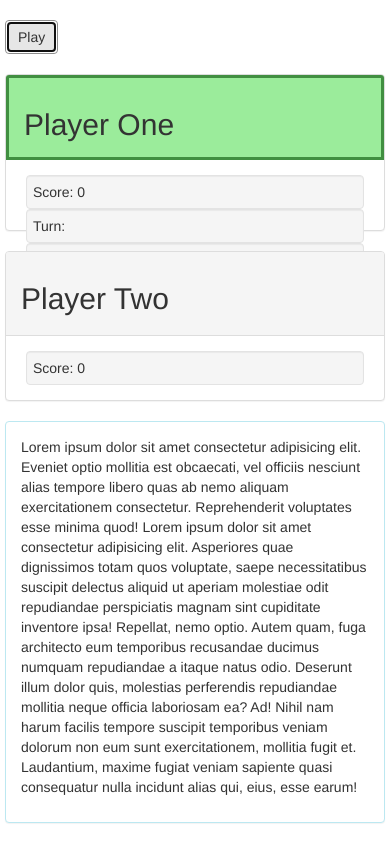
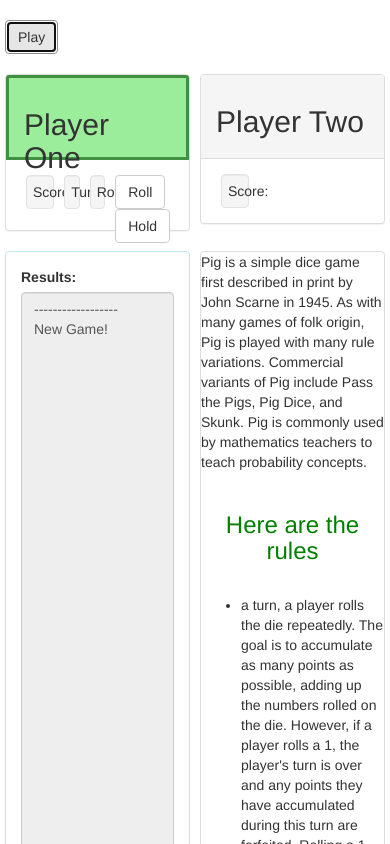
Before and after one commit to twick00/Pig-Dice, a plain HTML site: page index.html in a window 390 px wide. Both pictures are taken after a click on the button "Play". Shown: the top 844 px of the page. Drawn offline with Linux system fonts and the light colour scheme.

Commit message:
Fix bug displaying scores incorrectly, fix styling for mobile compatability.

```diff
--- a/css/styles.css
+++ b/css/styles.css
@@ -17,8 +17,32 @@
 .controls .well {
     padding: 6px;
     margin: unset;
+
 }
 .col-xs-1, .col-sm-1, .col-md-1, .col-lg-1, .col-xs-2, .col-sm-2, .col-md-2, .col-lg-2, .col-xs-3, .col-sm-3, .col-md-3, .col-lg-3, .col-xs-4, .col-sm-4, .col-md-4, .col-lg-4, .col-xs-5, .col-sm-5, .col-md-5, .col-lg-5, .col-xs-6, .col-sm-6, .col-md-6, .col-lg-6, .col-xs-7, .col-sm-7, .col-md-7, .col-lg-7, .col-xs-8, .col-sm-8, .col-md-8, .col-lg-8, .col-xs-9, .col-sm-9, .col-md-9, .col-lg-9, .col-xs-10, .col-sm-10, .col-md-10, .col-lg-10, .col-xs-11, .col-sm-11, .col-md-11, .col-lg-11, .col-xs-12, .col-sm-12, .col-md-12, .col-lg-12 {
     padding-right: 5px;
     padding-left: 5px;
 }
+.row {
+    display: -webkit-box;
+    display: -webkit-flex;
+    display: -ms-flexbox;
+    display:         flex;
+    flex-wrap: wrap;
+  }
+.algn {
+    display: inline;
+}
+
+.text-output {
+    height: 100%;
+  }
+.panel-body {
+    height: 90%;
+}
+.panel-info {
+    height: 100%;
+}
+textarea.form-control{
+    height: 90%;
+}
--- a/index.html
+++ b/index.html
@@ -19,86 +19,89 @@
       </div>
     </div>
     <br>
-    <div class="row inline-block">
-      <div class="col-sm-6">
+    <div class="row">
+      <div class="col-xs-6">
         <div class="panel panel-default">
           <div class="panel-heading player-one">
             <h2>Player One</h2>
           </div>
           <div class="panel-body controls">
-            <div class="col-sm-3">
-              <div class="well">Score:
-                <span id="player-one-score">0</span>
+            <div class="col-xs-3">
+              <div class="well">Score:<span id="player-one-score">0</span>
               </div>
             </div>
             <!-- Player One Buttons -->
             <div id="player-one-controls">
-              <div class="col-sm-2">
-                <div class="well">Turn:
-                  <span class="current-turn"></span>
+              <div class="col-xs-2">
+                <div class="well">Turn:<span class="current-turn"></span>
                 </div>
               </div>
-              <div class="col-sm-2">
-                <div class="well">Roll:
-                  <span class="current-roll"></span>
+              <div class="col-xs-2">
+                <div class="well">Roll:<span class="current-roll"></span>
                 </div>
               </div>
-              <div class="col-lg-5">
-                <button type="button" class="btn btn-default left-align roll">Roll!</button>
-                <button type="button" class="btn btn-default left-align hold">Hold!</button>
+              <div class="col-xs-5">
+                <button type="button" class="btn btn-default left-align roll">Roll</button>
+                <button type="button" class="btn btn-default left-align hold">Hold</button>
               </div>
             </div>
           </div>
         </div>
       </div>
-      <div class="col-sm-6">
+      <div class="col-xs-6">
         <div class="panel panel-default">
           <div class="panel-heading player-two">
             <h2>Player Two</h2>
           </div>
           <div class="panel-body controls">
-            <div class="col-sm-3">
-              <div class="well">Score:
-                <span id="player-two-score">0</span>
+            <div class="col-xs-3">
+              <div class="well">Score:<span id="player-two-score">0</span>
               </div>
             </div>
             <!-- Player Two Buttons -->
             <div id="player-two-controls">
-              <div class="col-sm-2">
-                <div class="well">Turn:
-                  <span class="current-turn"></span>
+              <div class="col-xs-2">
+                <div class="well">Turn:<span class="current-turn"></span>
                 </div>
               </div>
-              <div class="col-sm-2">
-                <div class="well">Roll:
-                  <span class="current-roll"></span>
+              <div class="col-xs-2">
+                <div class="well">Roll:<span class="current-roll"></span>
                 </div>
               </div>
-              <div class="col-lg-5">
-                <button type="button" class="btn btn-default left-align roll">Roll!</button>
-                <button type="button" class="btn btn-default left-align hold">Hold!</button>
+              <div class="col-xs-4">
+                <button type="button" class="btn btn-default left-align roll">Roll</button>
+                <button type="button" class="btn btn-default left-align hold">Hold</button>
               </div>
             </div>
           </div>
         </div>
       </div>
     </div>
-    <div class="row">
-      <div class="col-sm-12">
+    <div class="row row-eq-height">
+      <div id="my-row" class="col-xs-6">
         <div class="panel panel-info">
           <div class="panel-body">
-            <p>
-              Lorem ipsum dolor sit amet consectetur adipisicing elit. Eveniet optio mollitia est obcaecati, vel officiis nesciunt alias
-              tempore libero quas ab nemo aliquam exercitationem consectetur. Reprehenderit voluptates esse minima quod!
-              Lorem ipsum dolor sit amet consectetur adipisicing elit. Asperiores quae dignissimos totam quos voluptate,
-              saepe necessitatibus suscipit delectus aliquid ut aperiam molestiae odit repudiandae perspiciatis magnam sint
-              cupiditate inventore ipsa! Repellat, nemo optio. Autem quam, fuga architecto eum temporibus recusandae ducimus
-              numquam repudiandae a itaque natus odio. Deserunt illum dolor quis, molestias perferendis repudiandae mollitia
-              neque officia laboriosam ea? Ad! Nihil nam harum facilis tempore suscipit temporibus veniam dolorum non eum
-              sunt exercitationem, mollitia fugit et. Laudantium, maxime fugiat veniam sapiente quasi consequatur nulla incidunt
-              alias qui, eius, esse earum!
-            </p>
+            <label for="result-output" id="result-heading">Results:</label>
+            <textarea readonly class="form-control" rows="20" id="result-output" style="resize: none;"></textarea>
           </div>
+        </div>
+      </div>
+      <div class="col-xs-6">
+        <div class="panel panel-default text-output">
+        <p>Pig is a simple dice game first described in print by John Scarne in 1945. As with many games of folk origin, Pig is played with many rule variations. Commercial variants of Pig include Pass the Pigs, Pig Dice, and Skunk. Pig is commonly used by mathematics teachers to teach probability concepts.
+          <br>
+          <br>
+          <h3 style="color:green; text-align: center">Here are the rules</h3>
+        <br>
+        <ul>
+        <li>a turn, a player rolls the die repeatedly. The goal is to accumulate as many points as possible, adding up the numbers rolled on the die. However, if a player rolls a 1, the player's turn is over and any points they have accumulated during this turn are forfeited. Rolling a 1 doesn't wipe out your entire score, just the total earned during that particular roll.</li>
+          <br>
+          <br>
+        <li>A player can also choose to hold (stop rolling) if they do not want to take a chance of rolling a 1 and losing all of their points from this turn. If the player chooses to hold, all of the points rolled during that turn are added to his or her score.</li>
+        <br>
+        <br>
+        <li>When a player reaches a total of 100 or more points, the game ends and that player is the winner.</p></li>
+        </ul>
         </div>
       </div>
     </div>
--- a/js/scripts.js
+++ b/js/scripts.js
@@ -1,13 +1,19 @@
-$(document).ready(function() {
-    $(".play-button").click(function() {
+$(document).ready(function () {
+    $(".play-button").click(function () {
         $(".player-one").addClass("panel-default > current-player");
         $("#player-one-controls").show();
         var scores = [0, 0];
+        $(".current-roll").text("");
+        $("#player-one-score").text("");
+        $("#player-two-score").text("");
+        $(".current-turn").text("");
+        $("#result-output").prepend("------------------"+"&#13;&#10;" +"New Game!" +"&#13;&#10;&#13;&#10;&#13;&#10;&#13;&#10;&#13;&#10;&#13;&#10;")
         main(scores);
         //To-Do: Set so when play button is clicked, reset all fields.
     });
 
 });
+
 function swapPlayer(playerOneTurn) {
     if (playerOneTurn) {
         playerOneTurn = false;
@@ -15,54 +21,76 @@ function swapPlayer(playerOneTurn) {
         $(".player-one").removeClass("panel-default > current-player");
         $("#player-two-controls").show();
         $(".player-two").addClass("panel-default > current-player");
-    }
-    else if (!playerOneTurn) {
+    } else if (!playerOneTurn) {
         playerOneTurn = true;
         $("#player-two-controls").hide();
         $(".player-two").removeClass("panel-default > current-player");
         $("#player-one-controls").show();
         $(".player-one").addClass("panel-default > current-player");
-    }
-    else {
+    } else {
         console.log("Error, this shouldn't happen");
     }
     return playerOneTurn;
 }
+
+function resultOutput(prepend, result, append, playerOneTurn) {
+    var player;
+    if (prepend) {
+
+    }
+    if (playerOneTurn) {
+        player = "Player 1";
+    } else {
+        player = "Player 2";
+    }
+
+    $("#result-output").prepend("> " + prepend + player + append + result + '&#13;&#10;');
+}
+
 function main(scores) {
     var turnScore = 0;
     var roundScore = 0;
     var playerOneTurn = swapPlayer(false);
-    $(".roll").click(function() {
+    $(".roll").click(function () {
         turnScore = checkScore(diceRoll());
         if (turnScore === 1) {
             roundScore = 0;
             playerOneTurn = swapPlayer(playerOneTurn);
             $(".current-roll").text("");
-        }
-        else {
+            resultOutput("Oh no! ", " rolled a 1!", "", playerOneTurn);
+        } else {
             roundScore += turnScore;
             $(".current-roll").text(turnScore);
+            resultOutput("", " rolled a " + turnScore, "", playerOneTurn);
         }
+        $(".current-turn").text(roundScore);
         console.log("Turn: ", turnScore, "Round: ", roundScore);
     });
-    $(".hold").click(function() {
+    $(".hold").click(function () {
+        if (roundScore !== 0) {
             if (playerOneTurn) {
                 scores[0] += roundScore;
                 roundScore = 0;
                 $("#player-one-score").text(scores[0]);
                 playerOneTurn = swapPlayer(playerOneTurn);
-        }
-        else {
+            } else {
                 scores[1] += roundScore;
                 roundScore = 0;
                 $("#player-two-score").text(scores[1]);
                 playerOneTurn = swapPlayer(playerOneTurn);
             }
+            resultOutput("", roundScore + " points!", " held on to their ", playerOneTurn);
             $(".current-roll").text("");
             console.log("Turn: ", turnScore, "Round: ", roundScore);
             console.log(scores[0], scores[1]);
+        }
+        else {
+            resultOutput("Hey! ", "", " you can't bank 0 points!", playerOneTurn);
+        }
+
     });
 }
+
 function diceRoll() {
     return Math.floor(Math.random() * Math.floor(6)) + 1;
 }
```
Lines whose indentation alone changed are shown as unchanged.
